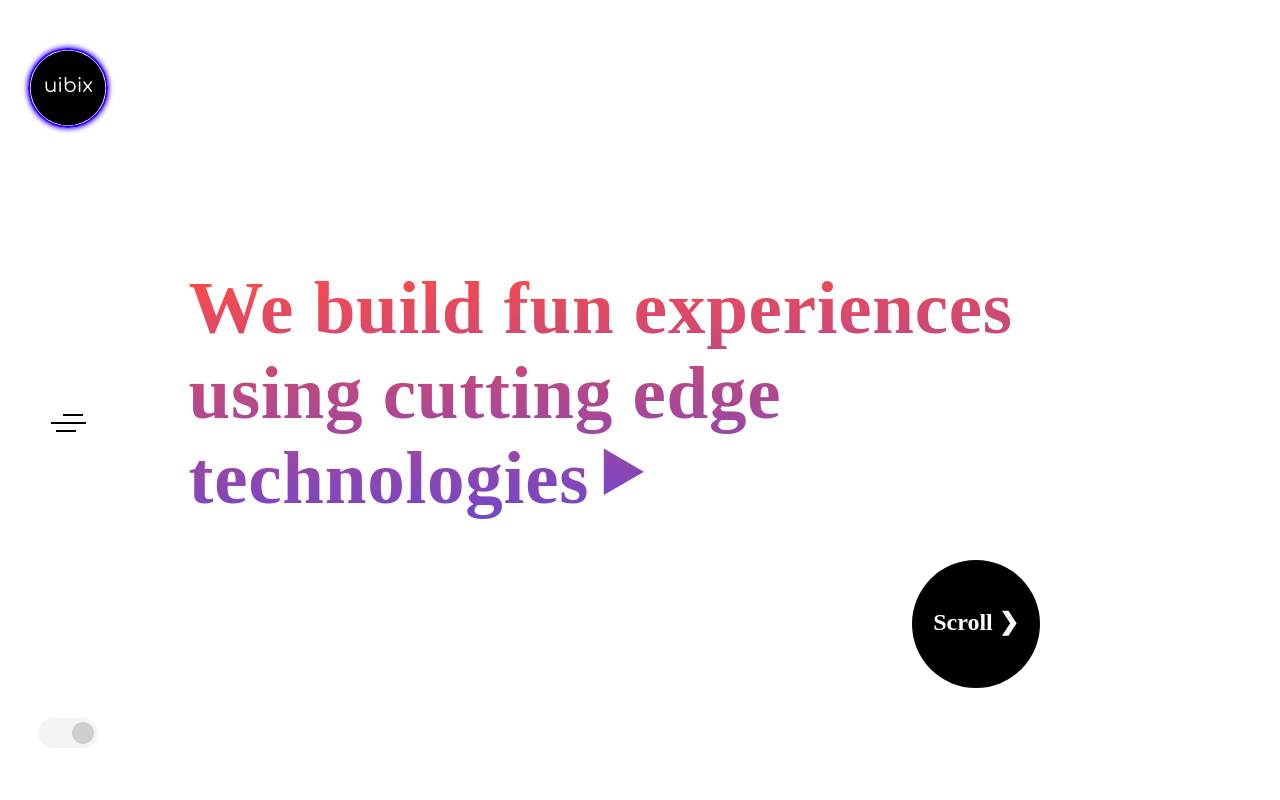
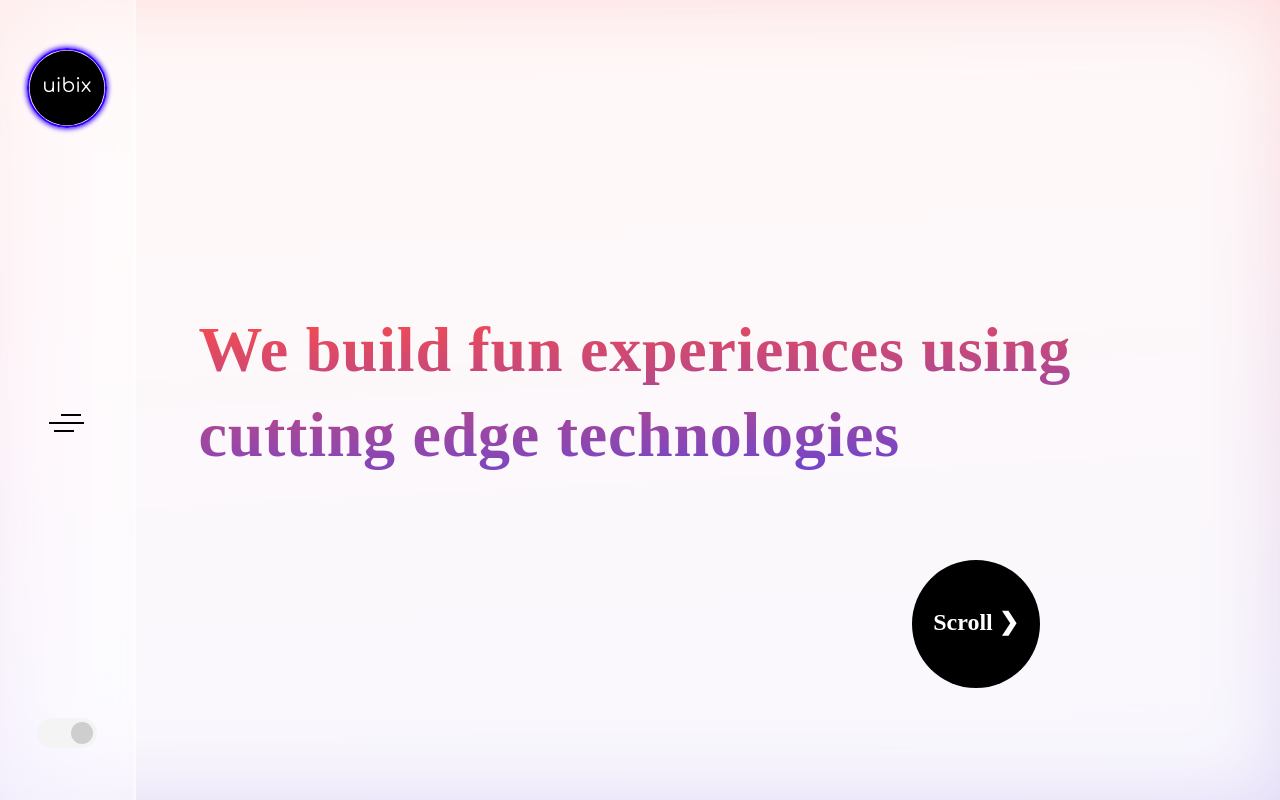
Before and after one commit to codeguyakash/Horizontal-Scrolling, a React (Create React App) app: page / in a window 1280 px wide. Built offline with nearby package versions, Linux system fonts and the light colour scheme.

Commit message:
more feature add

```diff
--- a/src/components/Page.jsx
+++ b/src/components/Page.jsx
@@ -1,9 +1,11 @@
 import React, { useEffect, useState } from 'react'
 
-const Page = ({ title, para, icon, bgColor, textColor }) => {
+
+const Page = ({ title, para, icon, bgColor, textColor, trianglearrow }) => {
   const [isImage, setIsImage] = useState(true)
+  console.log(textColor)
   useEffect(() => {
-    if (icon) {
+    if (icon && trianglearrow) {
       setIsImage(false)
     } else {
       setIsImage(true)
@@ -15,8 +17,9 @@ const Page = ({ title, para, icon, bgColor, textColor }) => {
       <div className='container flex' style={{ backgroundColor: bgColor }}>
         <div className='content-div'>
           <div className='content'>
-            {isImage ? "" : <div><img src={icon} alt="icons" /></div>}
-            <h1 style={{ color: textColor }}>{title}&#11208;</h1>
+            <div>
+              <h1 style={{ color: "red" }}> <span>{isImage ? "" : <img src={icon} alt="icons" className='p-icons' />}</span> {title} <span>{isImage ? "" : <img src={trianglearrow} alt="" />}</span></h1>
+            </div>
             <h2>{para}</h2>
           </div>
         </div>
--- a/src/components/Screen.jsx
+++ b/src/components/Screen.jsx
@@ -1,6 +1,7 @@
 import React from 'react'
 import Page from './Page'
 import SideNav from './SideNav'
+import trianglearrow from "../utils/icons/triange-arrow.svg"
 // import CustomShape from './CustomShape'
 
 const Screen = () => {
@@ -10,11 +11,11 @@ const Screen = () => {
             <SideNav />
             <div className="main-container">
 
-                <Page title={"We build fun experiences using cutting edge technologies"} color={"gray"} icon={""} />
+                <Page title={"We build fun experiences using cutting edge technologies"} color={"gray"} icon={""} trianglearrow={""} />
 
-                <Page title={"About us"} para={"We understand the importance of communication, a good and healthy communication build a better relationship. We've experience of working with startups & unicorns alike. "} icon={"https://bit.ly/41a2Er1"} bgColor={"#464646"} textColor={"#ffffff"} />
+                <Page title={"About us"} para={"We understand the importance of communication, a good and healthy communication build a better relationship. We've experience of working with startups & unicorns alike. "} icon={"https://bit.ly/41a2Er1"} bgColor={"#464646"} textColor={"#ffffff"} trianglearrow={trianglearrow} />
 
-                <Page title={"Services"} para={"UIBIX is specialized in UI/UX, Development, Brand strategies web design, marketing and more."} icon={"https://bit.ly/4a7PizW"} bgColor={"#7407e1"} textColor={"#ffffff"} />
+                <Page title={"Services"} para={"UIBIX is specialized in UI/UX, Development, Brand strategies web design, marketing and more."} icon={"https://bit.ly/4a7PizW"} bgColor={"#7407e1"} textColor={"#ffffff"} trianglearrow={trianglearrow} />
 
                 {/* <CustomShape/> */}
                 <div id="scroll-btn"> Scroll &#10095; </div>
--- a/src/index.css
+++ b/src/index.css
@@ -12,6 +12,7 @@ body {
   --sb-thumb-color: linear-gradient(177deg, #ff4b46 2.53%, #4d44ed 112.03%);
   --sb-size: 5px;
   scrollbar-color: var(--sb-thumb-color) var(--sb-track-color);
+  background: linear-gradient(177deg, #ff4b46 2.53%, #4d44ed 112.03%);
 }
 body::-webkit-scrollbar {
   width: var(--sb-size);
@@ -40,6 +41,8 @@ body::-webkit-scrollbar-thumb {
   display: flex;
   overflow-x: scroll;
   scroll-snap-type: x mandatory;
+  background: rgba(255, 255, 255, 0.8);
+  backdrop-filter: blur(50px);
 }
 .container {
   width: 100%;
@@ -60,11 +63,14 @@ content {
   width: 50rem;
   border: 2px solid red;
 }
-.content > img {
-  width: 5rem;
+.p-icons {
+  width: 4rem;
+  background-color: white;
+  padding: 0.5rem;
+  border-radius: 50%;
 }
 h1 {
-  font-size: 4.6875rem;
+  font-size: 4rem;
   font-style: normal;
   font-weight: 800;
   line-height: 5.3125rem;
@@ -76,8 +82,23 @@ h1 {
   background-clip: text;
   -webkit-background-clip: text;
   -webkit-text-fill-color: transparent;
+  display: flex;
+  align-items: center;
+  justify-content: start;
+  gap: 10px;
 }
+
 h2 {
+  color: #fff;
+  font-family: Gilroy;
+  font-size: 1.5rem;
+  font-style: normal;
+  font-weight: 500;
+  line-height: 2.625rem;
+  letter-spacing: 0.03rem;
+  margin-bottom: 1rem;
+}
+h3 {
   color: #fff;
   font-family: Gilroy;
   font-size: 1.5rem;
@@ -100,6 +121,7 @@ h2 {
   backdrop-filter: blur(25px) saturate(150%);
   -webkit-backdrop-filter: blur(25px) saturate(150%);
   background-color: rgba(255, 255, 255, 0.4);
+  border-right: 3px solid rgba(255, 255, 255, 0.4);
 }
 .nav > div > img {
   cursor: pointer;
```
Also changed, not shown: src/utils/icons/triange-arrow.svg (added).
